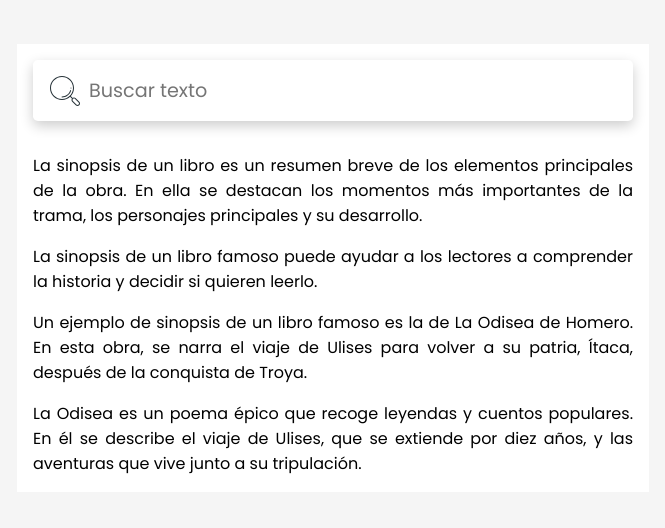
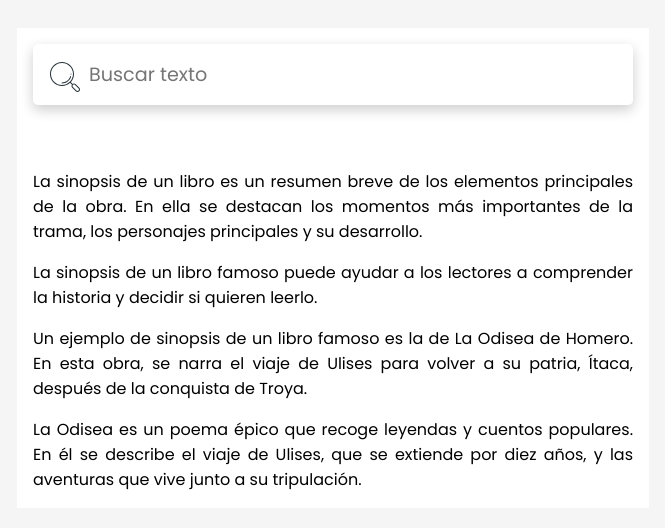
Before and after one commit to alodor24/searching-text, a React (Vite) app: page / in a window 1280 px wide. Shown: the part 132-660 px from the top of the page, without its empty margins (307-972 px from the left). Built offline with nearby package versions, Linux system fonts and the light colour scheme.

Commit message:
Adjust Search component

```diff
--- a/src/components/Search/Search.styles.css
+++ b/src/components/Search/Search.styles.css
@@ -6,7 +6,7 @@
 .search__icon {
   position: absolute;
   height: 2rem;
-  top: 25%;
+  top: 18%;
   left: 1rem;
 }
 
@@ -20,10 +20,13 @@
   box-shadow: 0 0.3rem 0.8rem rgba(0, 0, 0, 0.2);
 }
 
+.search__container_result {
+  margin-top: 0.5rem;
+  min-height: 1.5rem;
+  text-align: right;
+}
+
 .search__result {
-  display: block;
-  text-align: right;
-  margin-top: 0.5rem;
   font-size: 0.7rem;
   color: #777;
 }
--- a/src/components/Search/Search.tsx
+++ b/src/components/Search/Search.tsx
@@ -18,11 +18,13 @@ const Search = () => {
         onChange={handleChange}
       />
 
-      {count > 0 && (
-        <span className="search__result">
-          {count > 1 ? `${count} resultados` : `${count} resultado`}
-        </span>
-      )}
+      <div className="search__container_result">
+        {count > 0 && (
+          <span className="search__result">
+            {count > 1 ? `${count} resultados` : `${count} resultado`}
+          </span>
+        )}
+      </div>
     </div>
   );
 };
```
